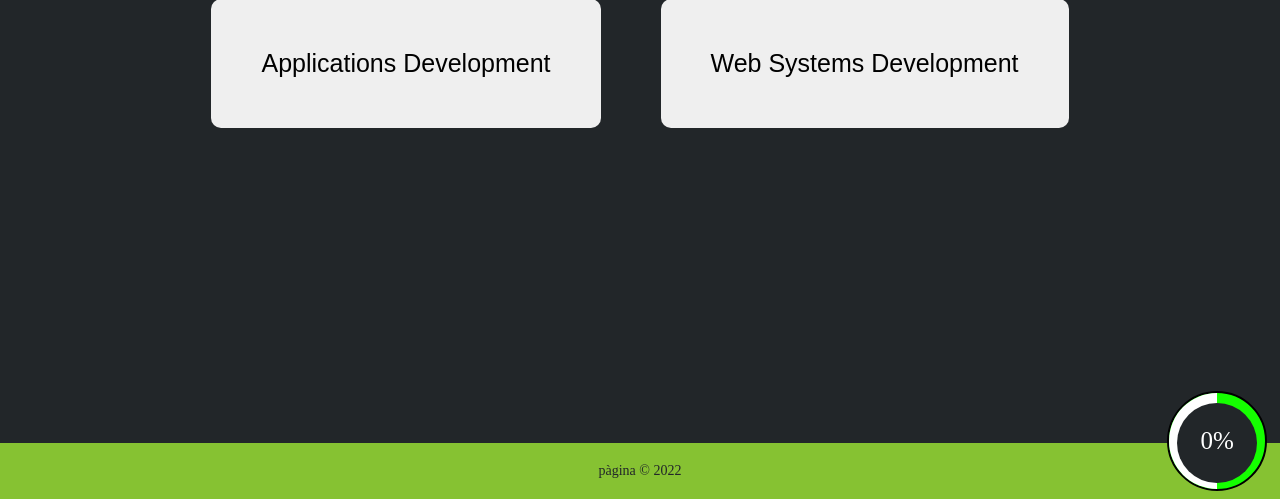
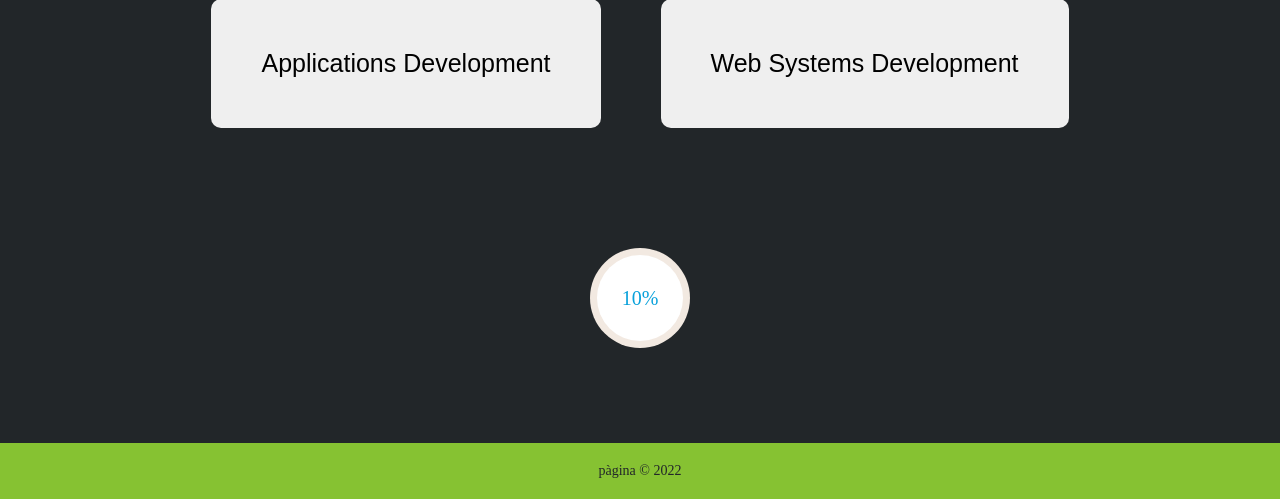
Before and after one commit to pagina-slu/quiz, a PHP site: page / in a window 1280 px wide. Shown: the part 301-800 px from the top of the page. Run offline with PHP 8.4, Linux system fonts and the light colour scheme.

Commit message:
change progress bar

```diff
--- a/index.html
+++ b/index.html
@@ -47,15 +47,17 @@
       <div id="quiz-wrapper"></div>
       <div id="submit-wrapper"></div>
     </main>
+
     <!-- progress bar -->
-    <div id="progress-container">
-      <div id="progress">
-        <div id="inner_circle">
-          <div id="percent">0%</div>
+    <div class="progress-circle p10">
+        <span>10%</span>
+        <div class="left-half-clipper">
+            <div class="first50-bar"></div>
+            <div class="value-bar"></div>
         </div>
-        <div id="bar"></div>
-      </div>
     </div>
+
+    <!-- footer -->
     <footer>
       <p>p&#0224;gina &#0169; 2022</p>
     </footer>
--- a/style/style.css
+++ b/style/style.css
@@ -216,55 +216,96 @@
   color: aliceblue;
 }
 
-#progress-container{
-  position: fixed;
-  right: 1vw;
-  bottom: 1vh;
-  z-index: 1;
+/* progress bar style */
+
+.progress-circle {
+  font-size: 20px;
+  margin: 20px;
+  position: relative;
+  /* so that children can be absolutely positioned */
+  padding: 0;
+  width: 5em;
+  height: 5em;
+  background-color: #F2E9E1;
+  border-radius: 50%;
+  line-height: 5em;
 }
 
-#progress{
-  display: flex;
-  height: 10rem;
-  width: 10rem;
-  background: rgb(21, 255, 0);
+.progress-circle:after {
+  border: none;
+  position: absolute;
+  top: 0.35em;
+  left: 0.35em;
+  text-align: center;
+  display: block;
   border-radius: 50%;
-  overflow: hidden;
-  justify-content: center;
-  border: solid;
-  border-width: 2px;
-  border-color: black;
-  position: relative;
+  width: 4.3em;
+  height: 4.3em;
+  background-color: white;
+  content: " ";
 }
 
-#bar{
-  display: flex;
-  height: 10rem;
-  width: 10rem;
-  background: #ffffff;
-  justify-content: center;
-  transition: transform 1s ease-out;
+.progress-circle span {
   position: absolute;
-  clip: rect(0,50px,100px,0);
+  line-height: 5em;
+  width: 5em;
+  text-align: center;
+  display: block;
+  color: #08a1db;
+  z-index: 2;
 }
 
-#inner_circle{
+.left-half-clipper {
+  /* a round circle */
+  border-radius: 50%;
+  width: 5em;
+  height: 5em;
   position: absolute;
-  display: flex;
-  justify-content: center;
-  height: 8rem;
-  width: 8rem;
-  border-radius: 50%;
-  top: 0;
-  margin-top: 10%;
-  background: #222629;
-  z-index: 1;
+  /* needed for clipping */
+  clip: rect(0, 5em, 5em, 2.5em);
+  /* clips the whole left half*/
 }
 
-#percent{
-  color: white;
-  font-size: 2.5rem;
-  margin-top: 30%;
+
+/* when p>50, don't clip left half*/
+
+.progress-circle.over50 .left-half-clipper {
+  clip: rect(auto, auto, auto, auto);
+}
+
+.value-bar {
+  /*This is an overlayed square, that is made round with the border radius,
+   then it is cut to display only the left half, then rotated clockwise
+   to escape the outer clipping path.*/
+  position: absolute;
+  /*needed for clipping*/
+  clip: rect(0, 2.5em, 5em, 0);
+  width: 5em;
+  height: 5em;
+  border-radius: 50%;
+  border: 0.45em solid #08a1db;
+  /*The border is 0.35 but making it larger removes visual artifacts */
+  /*background-color: #4D642D;*/
+  /* for debug */
+  box-sizing: border-box;
+}
+
+
+/* Progress bar filling the whole right half for values above 50% */
+
+.progress-circle.over50 .first50-bar {
+  /*Progress bar for the first 50%, filling the whole right half*/
+  position: absolute;
+  /*needed for clipping*/
+  clip: rect(0, 5em, 5em, 2.5em);
+  background-color: #08a1db;
+  border-radius: 50%;
+  width: 5em;
+  height: 5em;
+}
+
+.progress-circle:not(.over50) .first50-bar {
+  display: none;
 }
 
 /* Footer */
```
Also changed, not shown: test.css (added, +483 -0 lines), test.html (added, +57 -0 lines).
